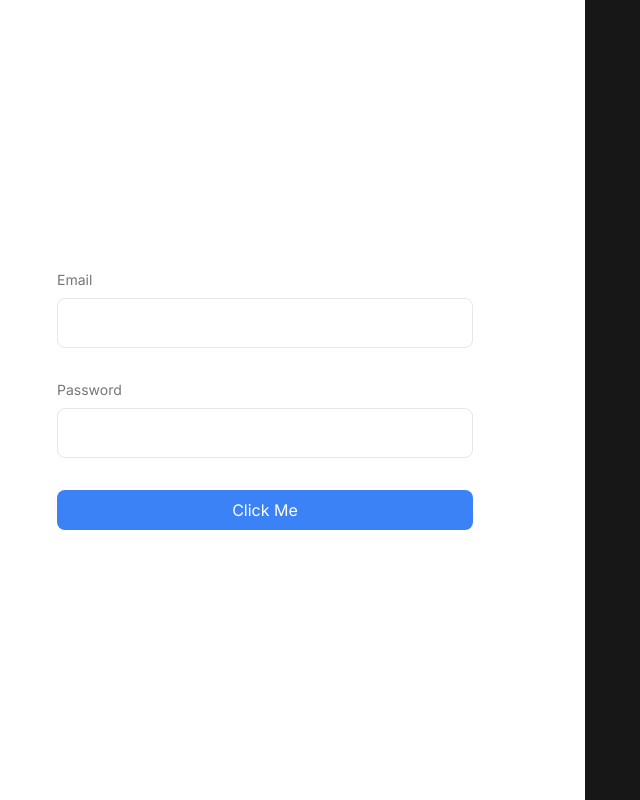
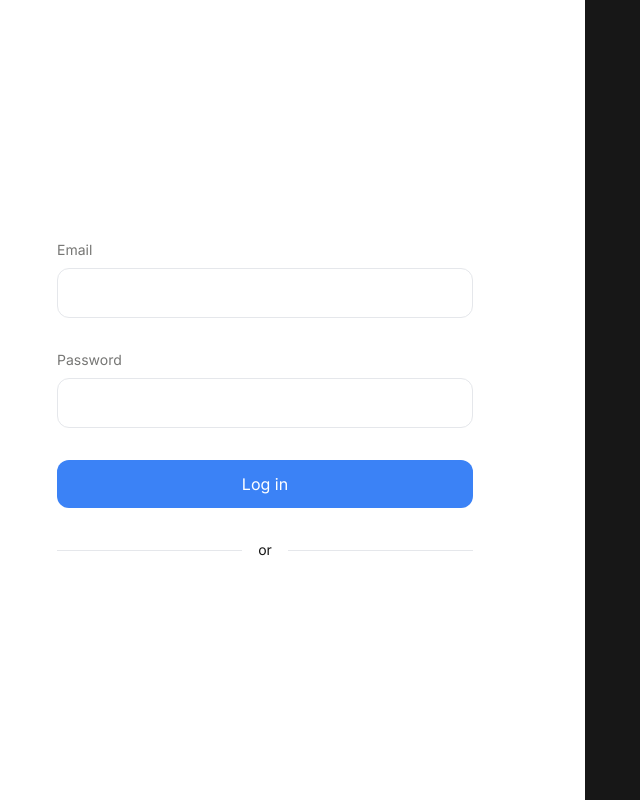
Before and after one commit to michebi/login, a Next.js app in the folder login-ui-kit/: page / in a window 1280 px wide. Shown: the whole page, without its empty margins (55-695 px from the left). Built offline with nearby package versions, Linux system fonts and the light colour scheme.

Commit message:
Added in -or- section

```diff
--- a/login-ui-kit/src/app/components/Button.tsx
+++ b/login-ui-kit/src/app/components/Button.tsx
@@ -12,9 +12,9 @@ const Button: React.FC<ButtonProps> = ({
   disabled,
   ...props
 }) => {
-  const baseStyles = 'px-4 py-2 font-base text-white rounded-lg';
+  const baseStyles = 'px-4 py-3 font-base text-white rounded-xl';
   const variantStyles = {
-    primary: 'bg-blue-500 hover:bg-blue-700',
+    primary: 'bg-blue-500 hover:bg-blue-600',
     secondary: 'bg-green-500 hover:bg-green-700',
     outline: 'bg-transparent hover:bg-blue-500 text-blue-700 border border-blue-500 hover:text-white',
     tertiary: 'bg-yellow-500 hover:bg-yellow-700',
--- /dev/null
+++ b/login-ui-kit/src/app/components/Divider.tsx
@@ -0,0 +1,11 @@
+const Divider = ({ color = 'border-primary', thickness = '1', className = 'Divider' }) => {
+
+  // Construct Tailwind class for border color and thickness
+  const dividerClass = `border-t-${thickness} border-${color} ${className}`;
+
+  return (
+    <hr className={dividerClass} />
+  );
+};
+
+export default Divider;
--- a/login-ui-kit/src/app/components/InputField.tsx
+++ b/login-ui-kit/src/app/components/InputField.tsx
@@ -26,7 +26,7 @@ const InputField: React.FC<InputFieldProps> = ({
 }) => {
   // Define base classes
   let inputClasses =
-    "text text-base text-font-primary bg-background-secondary-default border border-border-primary focus:border-border-brand mt-2 block w-full px-4 py-3 rounded-lg placeholder-font-placeholder focus:outline-none focus:ring focus:ring-border-focus sm:text-base transition duration-300 ease-in-out";
+    "text text-base text-font-primary bg-background-secondary-default border border-border-primary focus:border-border-brand mt-2 block w-full px-4 py-3 rounded-xl placeholder-font-placeholder focus:outline-none focus:ring focus:ring-border-focus sm:text-base transition duration-300 ease-in-out";
 
 
   // Conditionally apply styles based on props
--- a/login-ui-kit/src/app/page.tsx
+++ b/login-ui-kit/src/app/page.tsx
@@ -1,6 +1,7 @@
 import Image from "next/image";
 import InputField from "./components/InputField";
 import Button from "./components/Button";
+import Divider from "./components/Divider";
 
 export default function Home() {
   return (
@@ -30,7 +31,13 @@ export default function Home() {
           />
           {/* Button Component */}
           <Button
-          variant="primary">Click Me</Button>
+          variant="primary">Log in</Button>
+
+          <div className="flex items-center gap-4">
+        <Divider color="gray-200" thickness="1" className="flex-1" />
+        <span className="text-font-primary text-sm whitespace-nowrap">or</span>
+        <Divider color="gray-200" thickness="1" className="flex-1" />
+      </div>
           </div>
         </div>
 
```
